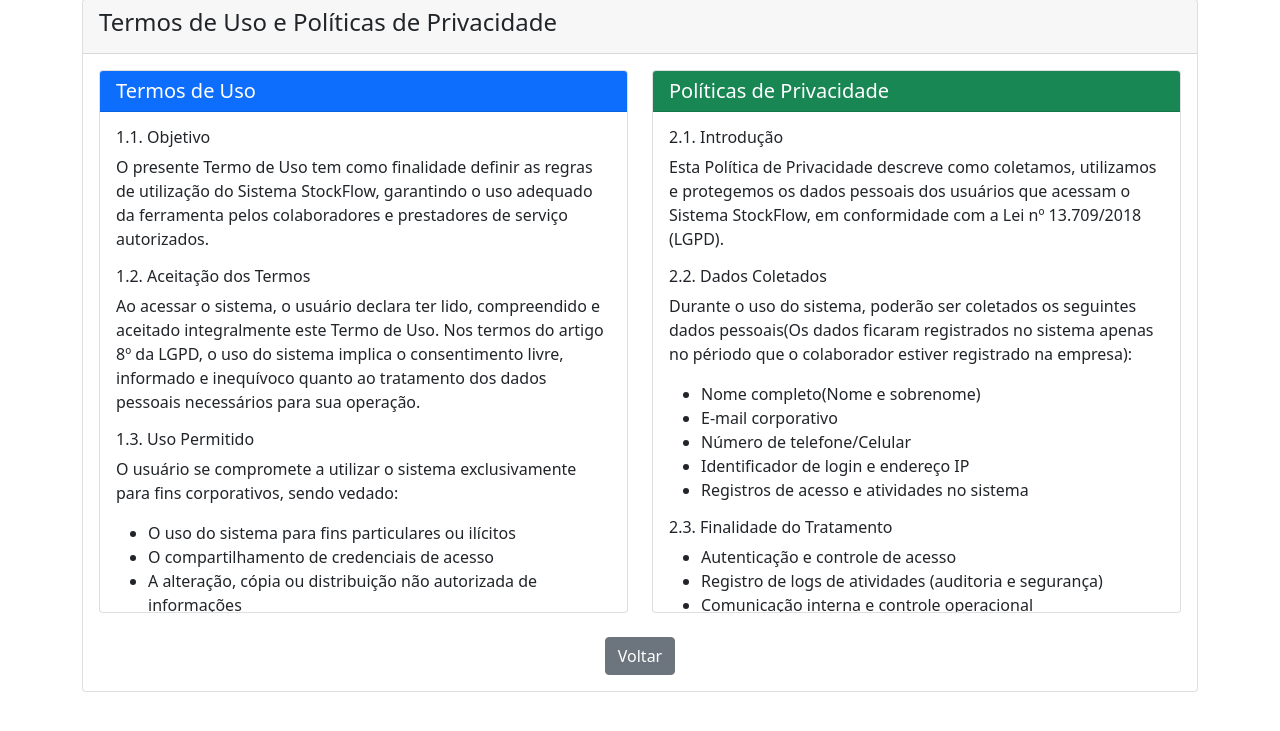
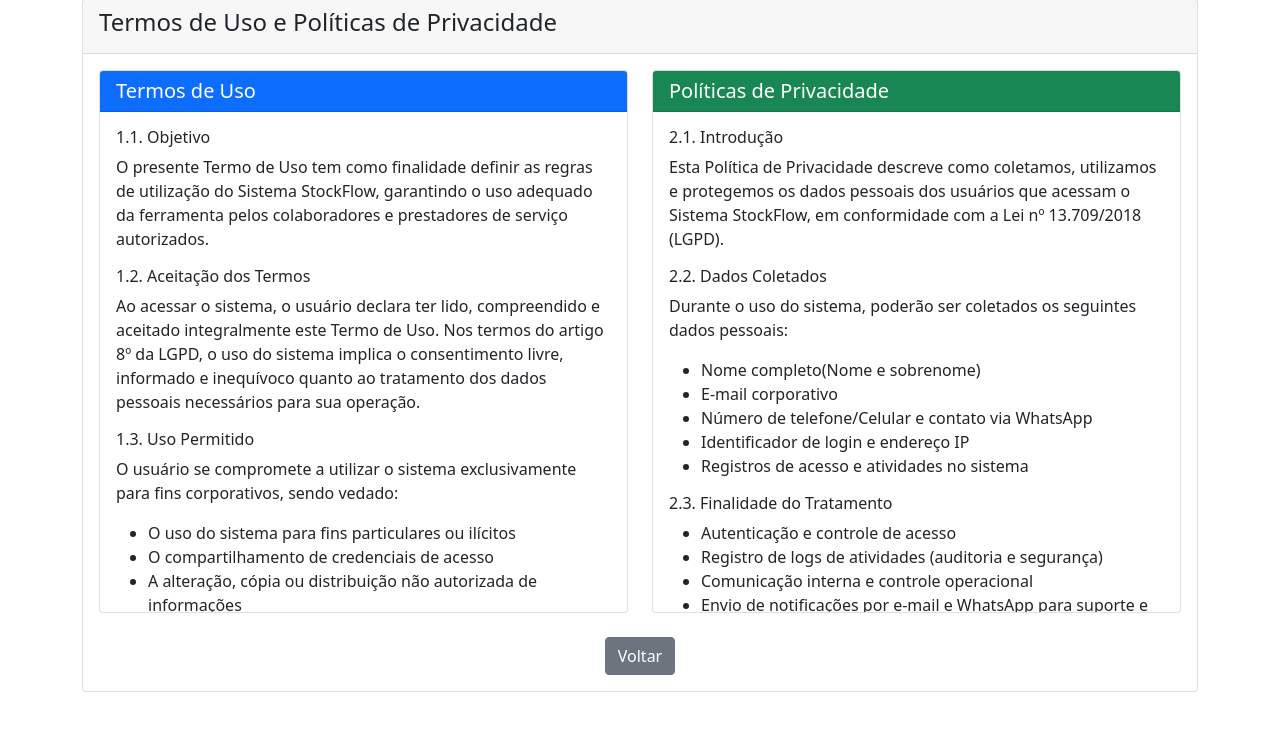
Before and after one commit to V1ct0rOliveira/PFC, a Django app: page /termos-politicas/ in a window 1280 px wide. Shown: the part 91-822 px from the top of the page. Run offline with Django 5.2, Linux system fonts and the light colour scheme.

Commit message:
Ajustes conforme orientado

```diff
--- a/templates/termos_politicas.html
+++ b/templates/termos_politicas.html
@@ -59,11 +59,11 @@
                                 <p>Esta Política de Privacidade descreve como coletamos, utilizamos e protegemos os dados pessoais dos usuários que acessam o Sistema StockFlow, em conformidade com a Lei nº 13.709/2018 (LGPD).</p>
 
                                 <h6>2.2. Dados Coletados</h6>
-                                <p>Durante o uso do sistema, poderão ser coletados os seguintes dados pessoais(Os dados ficaram registrados no sistema apenas no périodo que o colaborador estiver registrado na empresa):</p>
+                                <p>Durante o uso do sistema, poderão ser coletados os seguintes dados pessoais:</p>
                                 <ul>
                                     <li>Nome completo(Nome e sobrenome)</li>
                                     <li>E-mail corporativo</li>
-                                    <li>Número de telefone/Celular</li>
+                                    <li>Número de telefone/Celular e contato via WhatsApp</li>
                                     <li>Identificador de login e endereço IP</li>
                                     <li>Registros de acesso e atividades no sistema</li>
                                 </ul>
@@ -73,7 +73,7 @@
                                     <li>Autenticação e controle de acesso</li>
                                     <li>Registro de logs de atividades (auditoria e segurança)</li>
                                     <li>Comunicação interna e controle operacional</li>
-                                    <li>Envio de notificações por e-mail e WhatsApp</li>
+                                    <li>Envio de notificações por e-mail e WhatsApp para suporte e informações sobre o sistem</li>
                                     <li>Cumprimento de obrigações legais e regulatórias</li>
                                 </ul>
 
@@ -88,6 +88,9 @@
 
                                 <h6>2.7. Direitos do Titular</h6>
                                 <p>Conforme a LGPD, o usuário pode exercer seus direitos de acesso, correção e atualização de dados, solicitação de anonimização, bloqueio ou exclusão e revogação do consentimento a qualquer momento.</p>
+
+                                <h6>2.8. Retenção dos dados</h6>
+                                <p>Os dados pessoais serão mantidos enquanto durar a relação do colaborador com a empresa. Após o desligamento, será mantido apenas o identificador de usuário para fins de auditoria e histórico de operações realizadas no sistema,conforme legítimo interesse da empresa (art. 7°, IX da LGPD).</p>
                             </div>
                         </div>
                     </div>
```
